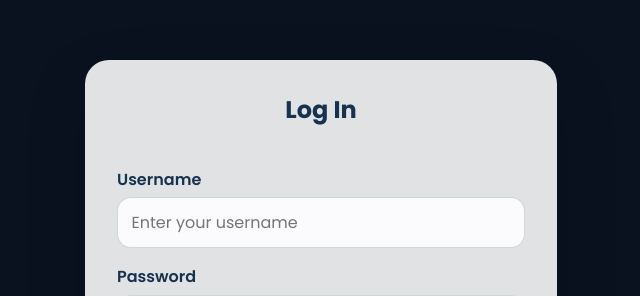
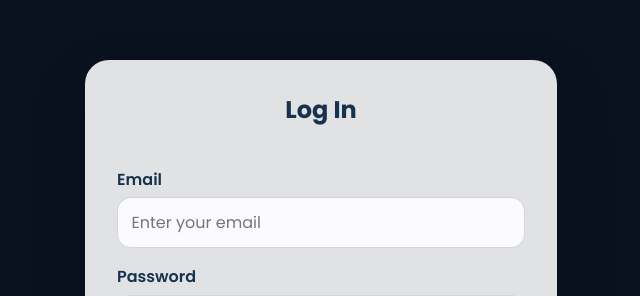
Before and after one commit to QuestTwyst/FinalProject, a React (Vite) app in the folder client/: page /login in a window 1280 px wide. Shown: the part 118-414 px from the top of the page, without its empty margins (319-959 px from the left). Built offline with nearby package versions, Linux system fonts and the light colour scheme; no server answers.

Commit message:
Updating the login page

```diff
--- a/client/src/components/Login.jsx
+++ b/client/src/components/Login.jsx
@@ -48,7 +48,7 @@ navigate("/profile");
           <label htmlFor="email">Email:</label>
 
           <input
-            type="text"
+            type="email"
             id="email"
             placeholder="Enter your email"
             value={email}
--- a/client/src/pages/Login.jsx
+++ b/client/src/pages/Login.jsx
@@ -4,7 +4,7 @@ import { API_BASE_URL } from "../config/api.js";
 
 function Login() {
   const [formData, setFormData] = useState({
-    username: "",
+    email: "",
     password: "",
   });
 
@@ -17,8 +17,8 @@ function Login() {
   const validate = () => {
     const nextErrors = {};
 
-    if (!formData.username.trim()) {
-      nextErrors.username = "Username is required.";
+    if (!formData.email.trim()) {
+      nextErrors.email = "Email is required.";
     }
 
     if (!formData.password) {
@@ -68,7 +68,7 @@ function Login() {
           "Content-Type": "application/json",
         },
         body: JSON.stringify({
-          email: formData.username.trim(),
+          email: formData.email.trim(),
           password: formData.password,
         }),
       });
@@ -119,20 +119,20 @@ function Login() {
         )}
 
         <form onSubmit={handleSubmit} noValidate>
-          <label htmlFor="username">Username</label>
+          <label htmlFor="email">Email</label>
 
           <input
-            id="username"
-            name="username"
-            type="text"
-            placeholder="Enter your username"
-            value={formData.username}
+            id="email"
+            name="email"
+            type="email"
+            placeholder="Enter your email"
+            value={formData.email}
             onChange={handleChange}
             autoComplete="email"
           />
 
           {errors.username && (
-            <p className="field-error">{errors.username}</p>
+            <p className="field-error">{errors.email}</p>
           )}
 
           <label htmlFor="password">Password</label>
```
